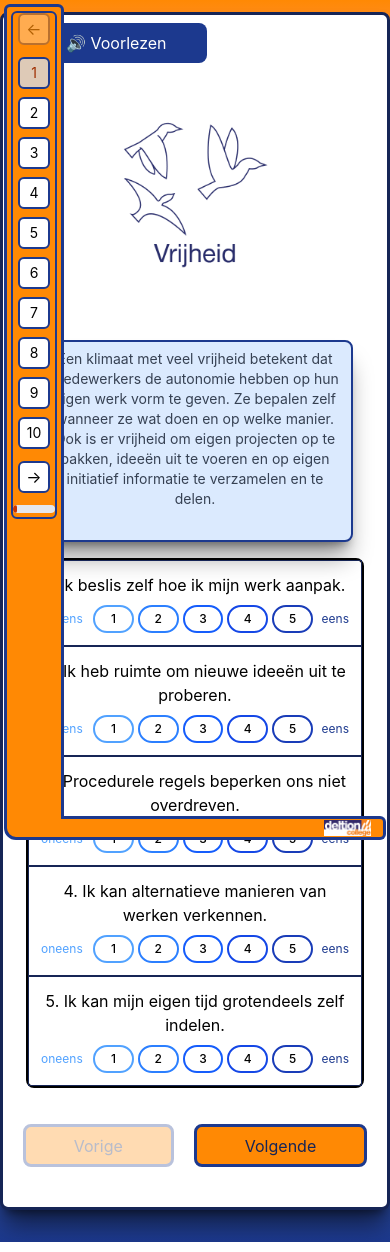
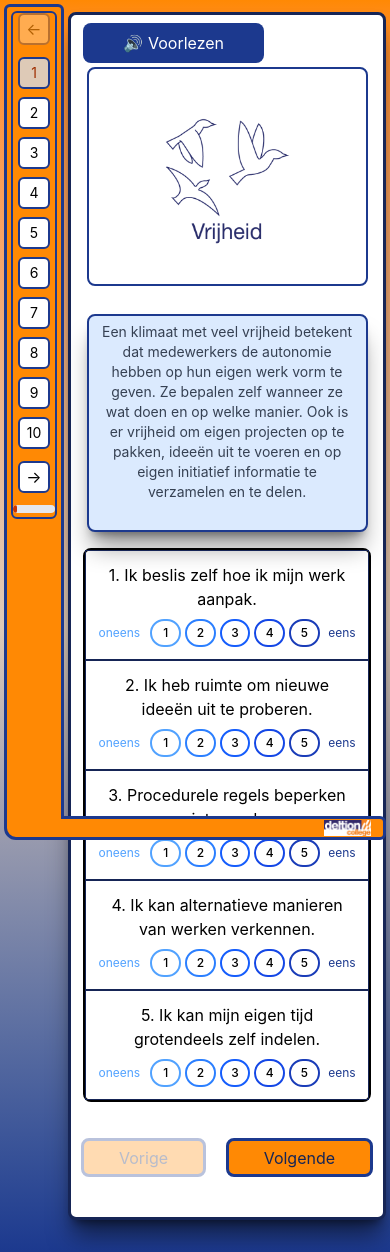
Before and after one commit to meijerjeremy02-hub/Innovatief-Klimaat, a React (Vite) app: page /vragenlijst in a window 390 px wide. Built offline with nearby package versions, Linux system fonts and the light colour scheme; what @react-pdf/renderer would draw is missing.

Commit message:
the real last fix

```diff
--- a/src/pages/Vragenlijst.tsx
+++ b/src/pages/Vragenlijst.tsx
@@ -60,10 +60,10 @@ export default function Vragenlijst() {
 
   return (
     <div id="top" className="min-h-dvh w-full overflow-x-hidden">
-      <div className="mt-[3%] px-4 mb-8 md:p-5 md:mx-auto md:mb-10 md:mt-10 md:w-2/3 md:px-5 bg-white border-3 border-blue-950 rounded-lg shadow-xl/50">
+      <div className="mt-[3%] ml-17 mr-[1%] mb-8 md:p-5 md:mx-auto md:mb-10 md:mt-10 md:w-2/3 bg-white border-3 border-blue-950 rounded-lg shadow-xl/50">
         <div className="p-1 text-center"></div>
 
-        <div className="md:px-[5%] px-[2%]">
+        <div className="md:px-[5%] px-[4%]">
           <button
             onClick={() => spreekTekst(uitleg[huidig])}
             className="flex bg-blue-900 text-white px-10 py-2 rounded-lg hover:bg-blue-800 cursor-pointer mb-1"
@@ -72,24 +72,24 @@ export default function Vragenlijst() {
           </button>
         </div>
 
-        <div className="flex flex-col-reverse md:flex-row my-auto md:mx-10 max-w-[90%] mx-auto items-center gap-3">
+        <div className="flex flex-col-reverse md:flex-row [@media(max-height:500px)]:!flex-col-reverse my-auto md:mx-10 max-w-[90%] mx-auto items-center gap-3">
           <div className="bg-blue-100 border-2 border-blue-900 shadow-xl/40 w-full h-full pt-[2%] pb-[10%] rounded-lg p-3 mb-4">
             <p className="md:text-lg text-sm md:text-left text-center text-gray-700">{uitleg[huidig]}</p>
           </div>
-          <div className="w-full flex items-center justify-center bg-white p-4 md:bg-transparent md:p-0 mb-4">
+          <div className="w-full flex items-center justify-center bg-white border-2 border-blue-900 rounded-lg p-4 md:bg-transparent md:border-0 md:p-0 mb-4">
             <img
               src={cirkels[huidig]}
               alt="Cirkel"
-              className="md:w-5/9 w-3/4 mx-auto object-contain"
+              className="md:w-5/9 w-3/4 [@media(max-height:500px)]:!w-1/2 mx-auto object-contain"
             />
           </div>
         </div>
 
-        <div className="md:px-[5%] px-[2%]">
+        <div className="md:px-[5%] px-[4%]">
           <HuidigeVraag />
         </div>
 
-        <div className="px-4 md:px-10 mt-6">
+        <div className="px-10 mt-6">
           <div className="flex mx-auto mb-10 gap-5 justify-center">
             <button
               onClick={() => {
```
